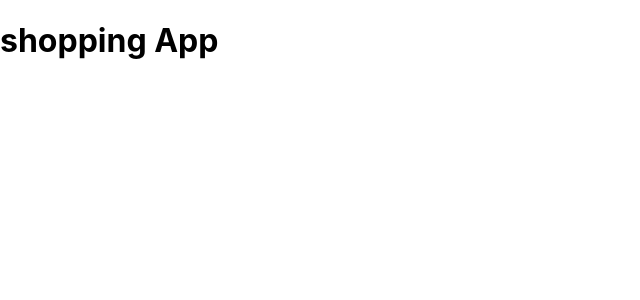
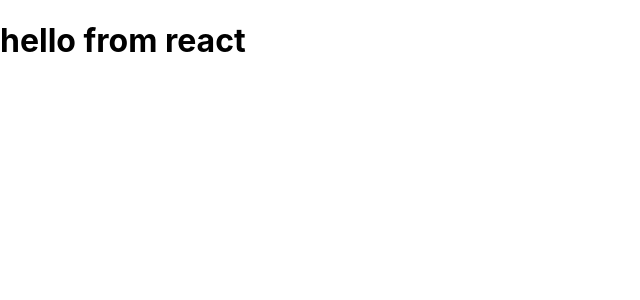
Before and after one commit to shahrukh96/Shopping-app, a React (Create React App) app in the folder shopping-app/: page / in a window 1280 px wide. Shown: the top 300 px of the page, without its empty margins (0-640 px from the left). Built offline with nearby package versions, Linux system fonts and the light colour scheme.

Commit message:
Initial Setup

```diff
--- a/shopping-app/package.json
+++ b/shopping-app/package.json
@@ -6,7 +6,10 @@
     "react": "^16.7.0",
     "react-dom": "^16.7.0",
     "react-redux": "^6.0.0",
-    "react-scripts": "2.1.3"
+    "react-router-dom": "^4.3.1",
+    "react-scripts": "2.1.3",
+    "redux": "^4.0.1",
+    "router": "^1.3.3"
   },
   "scripts": {
     "start": "react-scripts start",
--- a/shopping-app/src/App.js
+++ /dev/null
@@ -1,15 +0,0 @@
-import React, { Component } from 'react';
-import logo from './logo.svg';
-import './App.css';
-
-class App extends Component {
-  render() {
-    return (
-      <div>
-      <h1>shopping App </h1>
-      </div>
-    );
-  }
-}
-
-export default App;
--- /dev/null
+++ b/shopping-app/src/components/EcomApp.js
@@ -0,0 +1,14 @@
+import React,{Component} from 'react';
+
+class EcomApp extends Component{
+render(){
+    return(
+        <div>
+            <h1>
+                hello from react
+            </h1>
+        </div>
+    )
+}
+}
+export default EcomApp;
--- a/shopping-app/src/index.js
+++ b/shopping-app/src/index.js
@@ -1,10 +1,11 @@
 import React from 'react';
 import ReactDOM from 'react-dom';
 import './index.css';
-import App from './App';
+
 import * as serviceWorker from './serviceWorker';
+import EcomApp from './components/EcomApp';
 
-ReactDOM.render(<App />, document.getElementById('root'));
+ReactDOM.render(<EcomApp />, document.getElementById('root'));
 
 // If you want your app to work offline and load faster, you can change
 // unregister() to register() below. Note this comes with some pitfalls.
```
Also changed, not shown: 1 other file (tests, documents, lock files or other folders).
